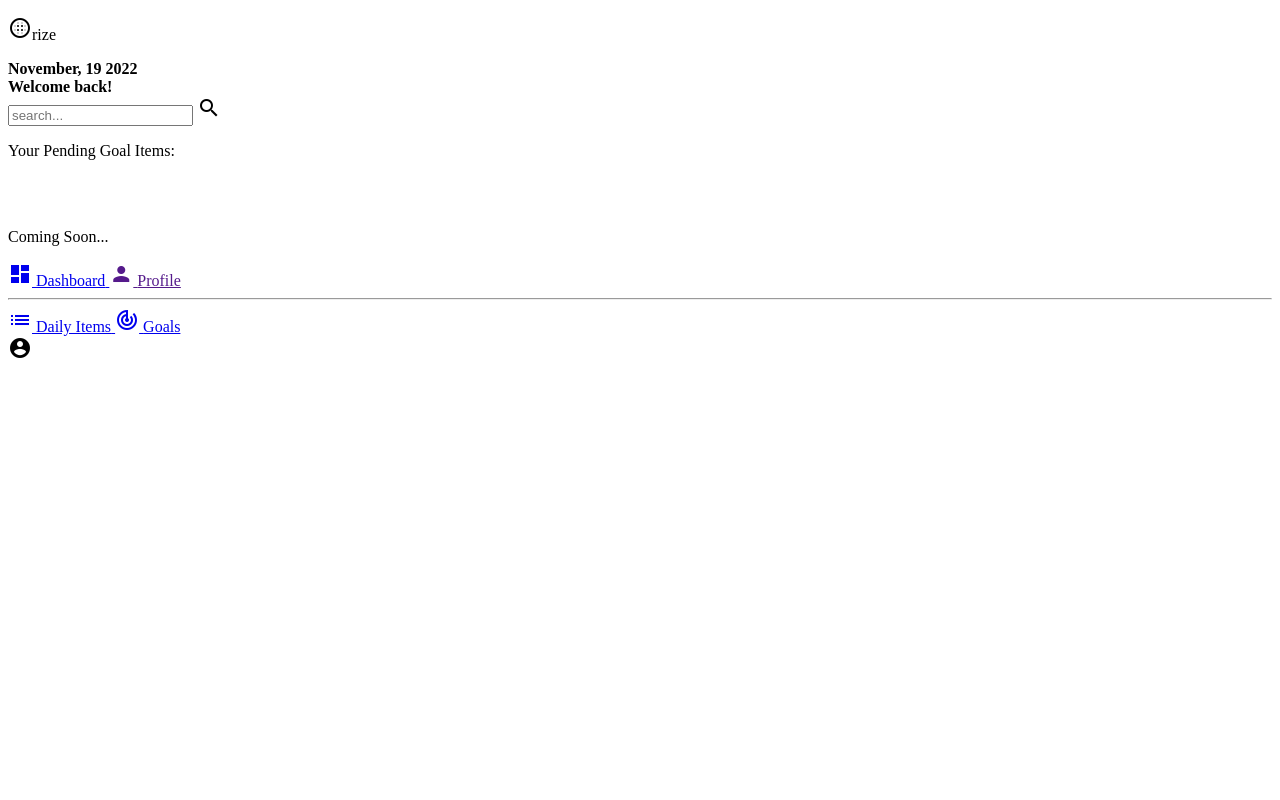
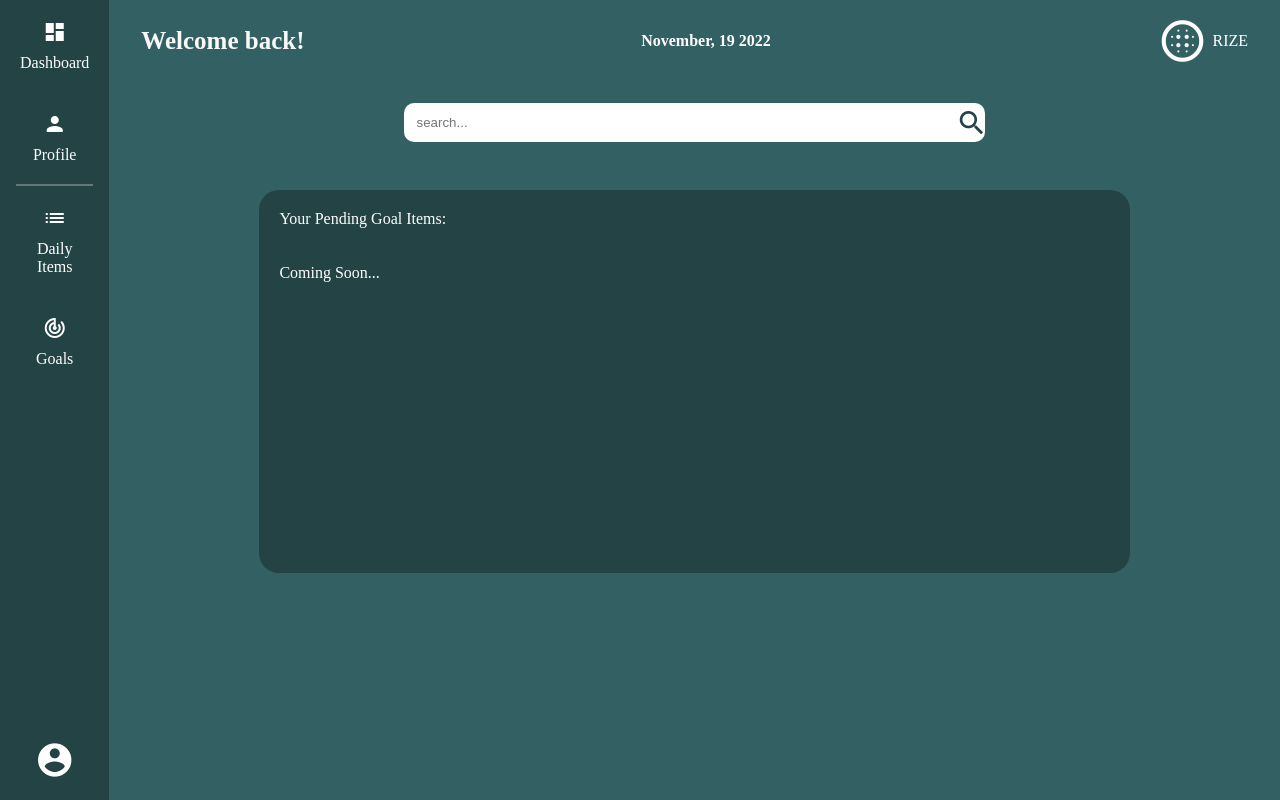
Before and after one commit to KwaneleKhumalo/lattice_inspired, a plain HTML site: page frontend/public/index.html in a window 1280 px wide. Drawn offline with nearby package versions, Linux system fonts and the light colour scheme; no server answers.

Commit message:
Fixed conflicting/missing code

```diff
--- a/frontend/public/index.html
+++ b/frontend/public/index.html
@@ -1,12 +1,15 @@
 <!DOCTYPE html>
 <html lang="en">
   <head>
-    <meta charset="UTF-8">
-    <meta http-equiv="X-UA-Compatible" content="IE=edge">
-    <meta name="viewport" content="width=device-width, initial-scale=1.0">
-    <link href="https://fonts.googleapis.com/icon?family=Material+Icons" rel="stylesheet">
+    <meta charset="UTF-8" />
+    <meta http-equiv="X-UA-Compatible" content="IE=edge" />
+    <meta name="viewport" content="width=device-width, initial-scale=1.0" />
+    <link
+      href="https://fonts.googleapis.com/icon?family=Material+Icons"
+      rel="stylesheet"
+    />
+    <link rel="stylesheet" href="./styles/styles.css" />
     <!-- <link type="text/css" rel="stylesheet" href="css/materialize.min.css"  media="screen,projection"/>
-    <link rel="stylesheet" href="./styles/styles.css">
     <script defer type="text/javascript" src="js/materialize.min.js"></script> -->
     <script defer src="https://unpkg.com/axios/dist/axios.min.js"></script>
     <script defer src="./scripts/main.js"></script>
@@ -18,7 +21,7 @@
       <header class="z-depth-1">
         <div class="header-nav">
           <div class="logo">
-                    <p> <i class="material-icons header-logo">blur_circular</i>rize</p>
+            <p><i class="material-icons header-logo">blur_circular</i>rize</p>
           </div>
           <div class="date">
             <strong class="today">November 07 2022</strong>
@@ -26,16 +29,16 @@
           <div class="welcome">
             <strong>Welcome back!</strong>
           </div>
-
         </div>
         <div class="header-body">
           <div class="search">
-                    <input type="text" name="" id="" placeholder="search...">
+            <input type="text" name="" id="" placeholder="search..." />
             <i class="material-icons search-icon">search</i>
           </div>
           <div class="pending-tasks">
             <p>Your Pending Goal Items:</p>
-                    <br> <br>
+            <br />
+            <br />
             <p>Coming Soon...</p>
           </div>
         </div>
--- a/frontend/public/styles/styles.css
+++ b/frontend/public/styles/styles.css
@@ -37,17 +37,9 @@ header
     display: flex;
     flex-direction: column;
     gap: 3rem;
-<<<<<<< HEAD
-    padding: 0px 4rem;
-    height: 100vh;
-    position: absolute;
-    right: 0;
-    width: 95%;
-=======
     padding: 0px;
     height: 100vh;
     width: 100%;
->>>>>>> draft/draft
     background-color: #326063;
 }
 
@@ -129,19 +121,12 @@ header
 
 .pending-tasks
 {
-<<<<<<< HEAD
-    background-color: #0000006a;
-    display: flex;
-    text-align: center;
-    flex-direction: column;
-    gap: 20px;
-=======
     background-color: #234345;
->>>>>>> draft/draft
     padding: 20px;
     color: white;
     width: 30%;
     border-radius: 20px;
+    height: 100%;
 }
 
 .pending-task-items
@@ -207,9 +192,6 @@ hr
     font-size: 40px;
     cursor: pointer;
     color: white;
-<<<<<<< HEAD
-}
-=======
 }
 
 /*----------------------------------Media Queries-------------------------- */
@@ -323,4 +305,3 @@ hr
         width: 65%;
     }
 }
->>>>>>> draft/draft
```
Lines whose indentation alone changed are shown as unchanged.
